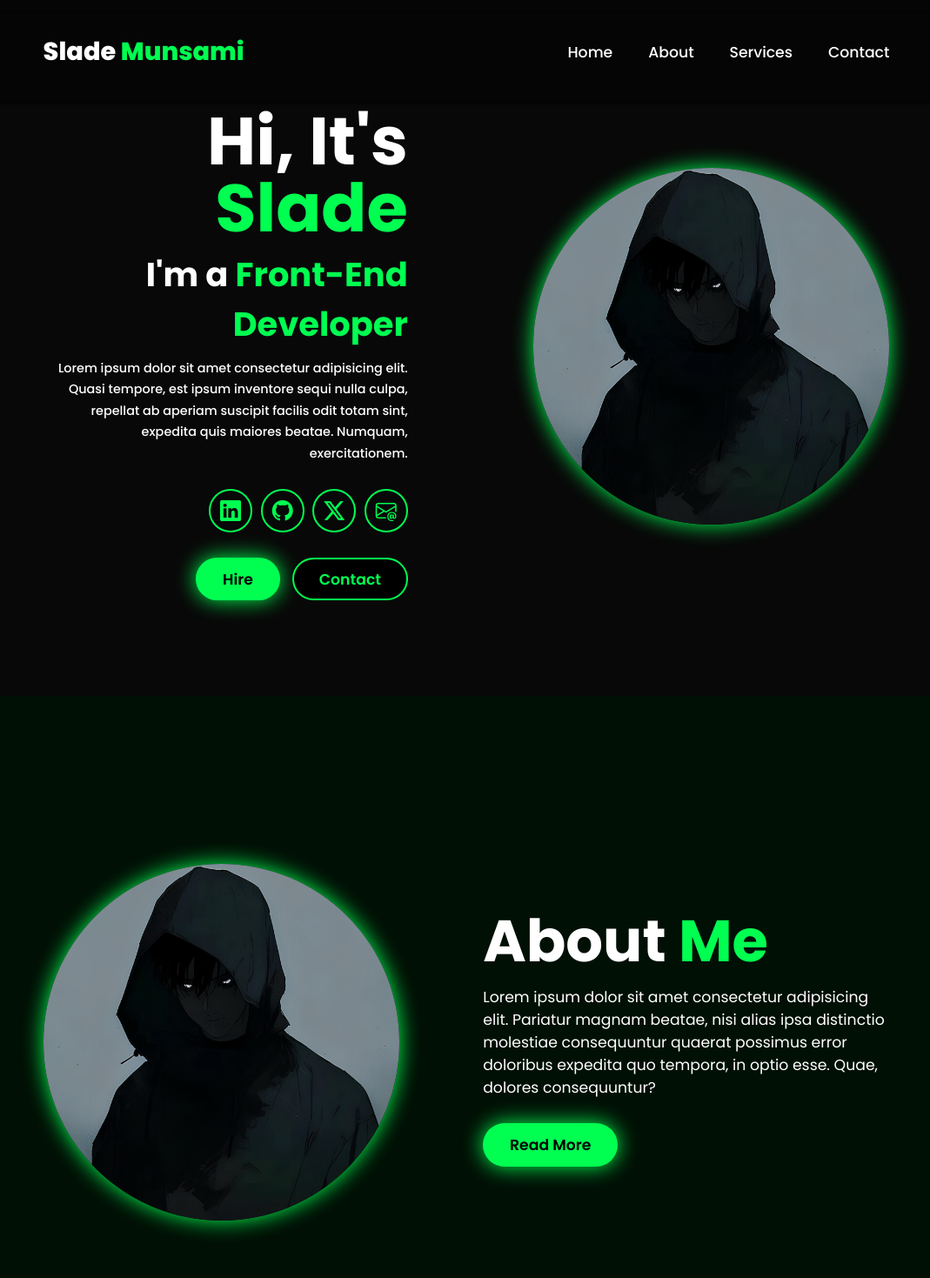
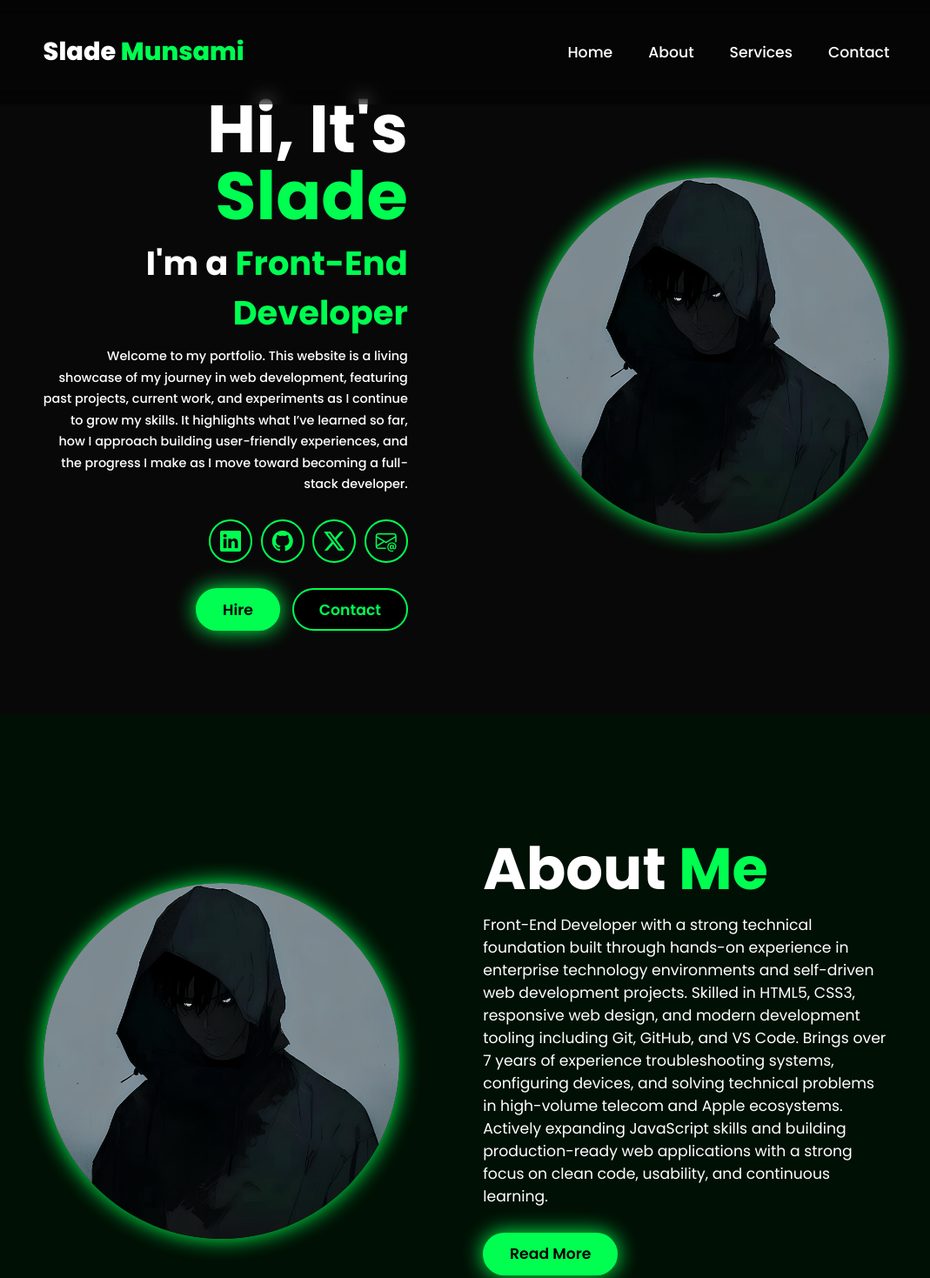
Before and after one commit to Dxthstr0k3/Portfolio, a plain HTML site: page index.html in a window 1280 px wide. Shown: the top 1469 px of the page at 87% size, without its empty margins (104-1173 px from the left). Drawn offline with nearby package versions, Linux system fonts and the light colour scheme.

Commit message:
Updated HTML & CSS
- Navbar Updated
- Scrollbar Updated
- <p> Updated

```diff
--- a/index.html
+++ b/index.html
@@ -29,7 +29,7 @@
       <div class="home-content">
         <h1>Hi, It's <span>Slade</span></h1>
         <h3>I'm a <span>Front-End Developer</span></h3>
-        <p>Lorem ipsum dolor sit amet consectetur adipisicing elit. Quasi tempore, est ipsum inventore sequi nulla culpa, repellat ab aperiam suscipit facilis odit totam sint, expedita quis maiores beatae. Numquam, exercitationem.</p>
+        <p>Welcome to my portfolio. This website is a living showcase of my journey in web development, featuring past projects, current work, and experiments as I continue to grow my skills. It highlights what I’ve learned so far, how I approach building user-friendly experiences, and the progress I make as I move toward becoming a full-stack developer.</p>
 
         <div class="social-icons">
           <a href="https://www.linkedin.com/in/slade-munsami-724418186">
@@ -65,7 +65,7 @@
 
       <div class="about-content">
         <h2>About <span>Me</span></h2>
-        <p>Lorem ipsum dolor sit amet consectetur adipisicing elit. Pariatur magnam beatae, nisi alias ipsa distinctio molestiae consequuntur quaerat possimus error doloribus expedita quo tempora, in optio esse. Quae, dolores consequuntur?</p>
+        <p>Front-End Developer with a strong technical foundation built through hands-on experience in enterprise technology environments and self-driven web development projects. Skilled in HTML5, CSS3, responsive web design, and modern development tooling including Git, GitHub, and VS Code. Brings over 7 years of experience troubleshooting systems, configuring devices, and solving technical problems in high-volume telecom and Apple ecosystems. Actively expanding JavaScript skills and building production-ready web applications with a strong focus on clean code, usability, and continuous learning.</p>
         <a href="#" class="btn">Read More</a>
       </div>
     </section>
--- a/style.css
+++ b/style.css
@@ -36,6 +36,7 @@ header {
   left: 0;
   padding: 4rem 12%;
   background: rgba(0, 0, 0, 0.3);
+  border-radius: 100px;
   backdrop-filter: blur(10px);
   display: flex;
   justify-content: space-between;
@@ -234,15 +235,20 @@ section {
 
 /*Scorllbar*/
 ::-webkit-scrollbar {
-  width: 20px;
+  width: 15px;
 }
 
 ::-webkit-scrollbar-thumb {
   background-color: var(--main-color);
+  border-radius: 50px;
 }
 
 ::-webkit-scrollbar-track {
   background-color: var(--bg-color);
+}
+
+::-webkit-scrollbar-track:hover {
+    background-color: black;
 }
 
 /*Services Section*/
```
